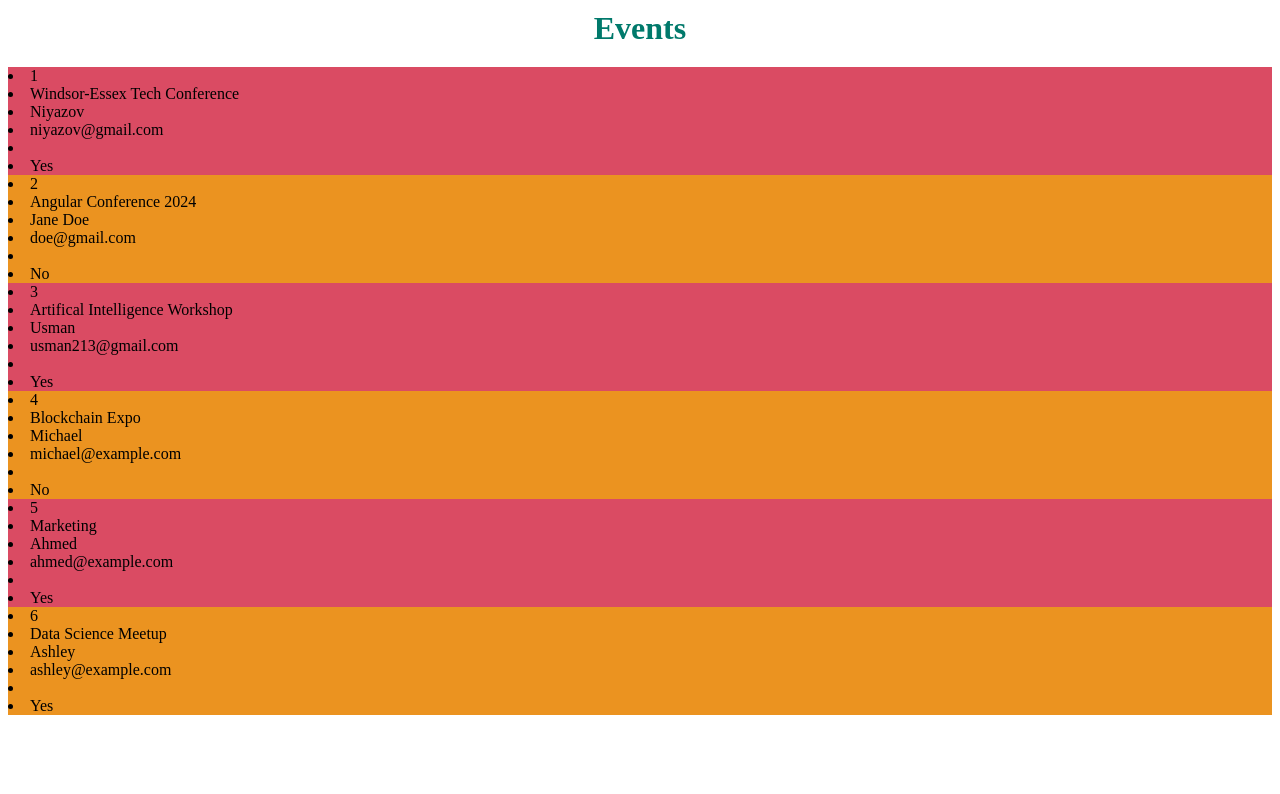
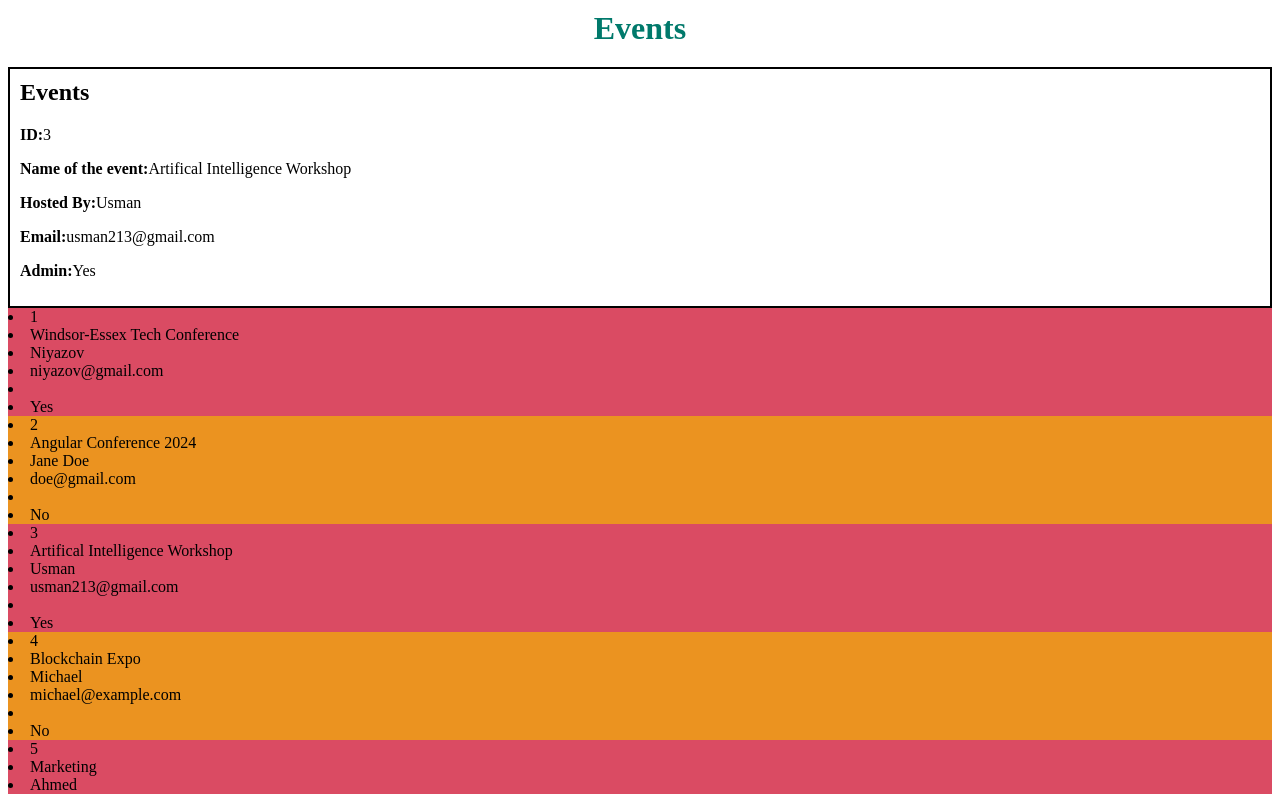
Before and after one commit to Niyazov2/Mahammad_Niyazov_Learning_Angular, an Angular app: page / in a window 1280 px wide. Shown: the top 794 px of the page. Built offline with nearby package versions, Linux system fonts and the light colour scheme.

Commit message:
completed assignment 4 with bonus marks

```diff
--- a/src/app/app.component.html
+++ b/src/app/app.component.html
@@ -1,2 +1,3 @@
 <h1>{{title}}</h1>
+<app-event-list-item></app-event-list-item>
 <app-event-list></app-event-list>
--- a/src/app/app.component.ts
+++ b/src/app/app.component.ts
@@ -1,14 +1,14 @@
 import { Component } from '@angular/core';
 import { RouterOutlet } from '@angular/router';
-import { Event } from './interface/event';
 import { NgFor, NgIf } from '@angular/common';
 import { EventListComponent } from "./event-list/event-list.component";
+import { EventListItemComponent } from "./event-list-item/event-list-item.component";
 
 
 @Component({
   selector: 'app-root',
   standalone: true,
-  imports: [RouterOutlet, NgFor, NgIf, EventListComponent],
+  imports: [RouterOutlet, NgFor, NgIf, EventListComponent, EventListItemComponent],
   templateUrl: './app.component.html',
   styleUrl: './app.component.css'
 })
--- a/src/app/event-list/event-list.component.html
+++ b/src/app/event-list/event-list.component.html
@@ -1,3 +1,7 @@
+<div *ngIf="selectedEvent">
+    <app-event-list-item [event]="selectedEvent"></app-event-list-item>
+  </div>
+
 <div *ngFor="let event of eventList; let i = index" [ngClass] ="i % 2 === 0 ? 'even-item' : 'odd-item'" >
         <li>{{event.id}}</li>
         <li>{{event.nameOfEvent}}</li>
--- a/src/app/event-list/event-list.component.ts
+++ b/src/app/event-list/event-list.component.ts
@@ -1,17 +1,20 @@
 import { Component } from '@angular/core';
 import { Event } from '../interface/event';
-import { NgFor, NgClass } from '@angular/common';
+import { NgFor, NgClass, NgIf } from '@angular/common';
 import { EventListItemComponent } from "../event-list-item/event-list-item.component";
 import { EventServiceService } from '../services/event-service.service';
 
 @Component({
   selector: 'app-event-list',
   standalone: true,
-  imports: [NgFor, EventListItemComponent, NgClass],
+  imports: [NgFor, EventListItemComponent, NgClass, NgIf],
   templateUrl: './event-list.component.html',
   styleUrl: './event-list.component.css'
 })
 export class EventListComponent {
+
+selectedEvent?: Event;
+
  eventList: Event[] = [];
 
 constructor(private EventServiceService: EventServiceService) {}
@@ -20,5 +23,14 @@ ngOnInit(): void{
   this.EventServiceService.getEvents().subscribe((data) =>{
     this.eventList = data;
   });
+
+  this.selectEvent(3);
+}
+
+
+selectEvent(id:number){
+  this.EventServiceService.getEventsById(id).subscribe((selectedData) => {
+    this.selectedEvent = selectedData;
+  })
 }
 }
```
